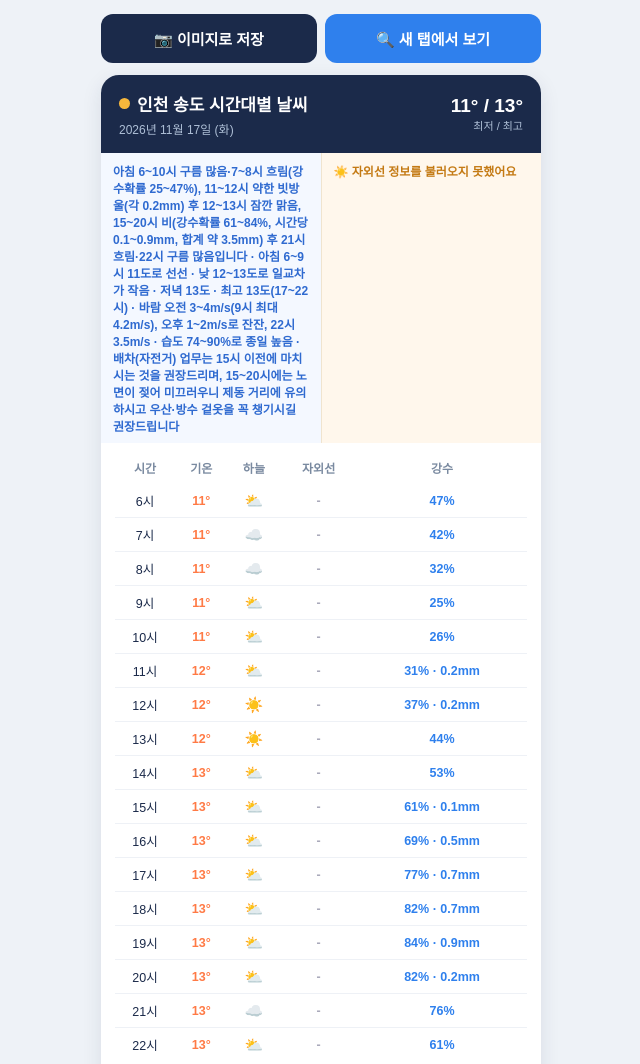
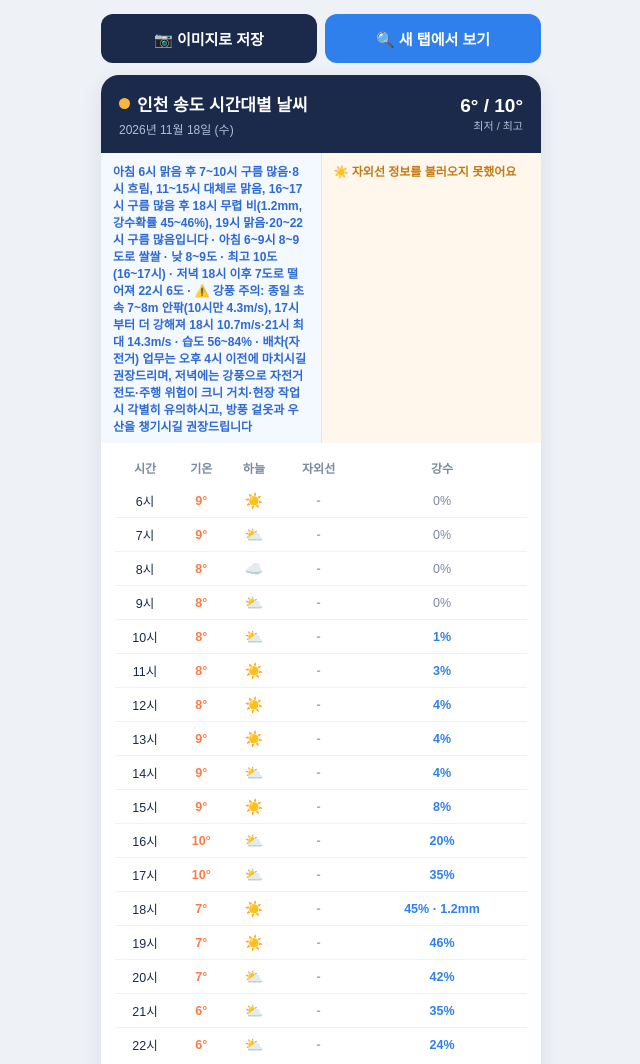
Before and after one commit to bada43131-ai/songdo-weather, a plain HTML site: page index.html in a window 1280 px wide. Shown: the top 1064 px of the page, without its empty margins (319-959 px from the left). Drawn offline with nearby package versions, Linux system fonts and the light colour scheme; no server answers.

Commit message:
Update weather 2026-11-18

```diff
--- a/index.html
+++ b/index.html
@@ -82,28 +82,28 @@
 <script>
 // ===== 기온/강수 데이터 (기상청 단기예보 / 인천 송도) — 매일 07시 자동 갱신 =====
 const DATA = {
-  date: "2026년 11월 17일 (화)",
-  tmin: 11, tmax: 13,
-  note: "아침 6~10시 구름 많음·7~8시 흐림(강수확률 25~47%), 11~12시 약한 빗방울(각 0.2mm) 후 12~13시 잠깐 맑음, 15~20시 비(강수확률 61~84%, 시간당 0.1~0.9mm, 합계 약 3.5mm) 후 21시 흐림·22시 구름 많음입니다 · 아침 6~9시 11도로 선선 · 낮 12~13도로 일교차가 작음 · 저녁 13도 · 최고 13도(17~22시) · 바람 오전 3~4m/s(9시 최대 4.2m/s), 오후 1~2m/s로 잔잔, 22시 3.5m/s · 습도 74~90%로 종일 높음 · 배차(자전거) 업무는 15시 이전에 마치시는 것을 권장드리며, 15~20시에는 노면이 젖어 미끄러우니 제동 거리에 유의하시고 우산·방수 겉옷을 꼭 챙기시길 권장드립니다",
+  date: "2026년 11월 18일 (수)",
+  tmin: 6, tmax: 10,
+  note: "아침 6시 맑음 후 7~10시 구름 많음·8시 흐림, 11~15시 대체로 맑음, 16~17시 구름 많음 후 18시 무렵 비(1.2mm, 강수확률 45~46%), 19시 맑음·20~22시 구름 많음입니다 · 아침 6~9시 8~9도로 쌀쌀 · 낮 8~9도 · 최고 10도(16~17시) · 저녁 18시 이후 7도로 떨어져 22시 6도 · ⚠️ 강풍 주의: 종일 초속 7~8m 안팎(10시만 4.3m/s), 17시부터 더 강해져 18시 10.7m/s·21시 최대 14.3m/s · 습도 56~84% · 배차(자전거) 업무는 오후 4시 이전에 마치시길 권장드리며, 저녁에는 강풍으로 자전거 전도·주행 위험이 크니 거치·현장 작업 시 각별히 유의하시고, 방풍 겉옷과 우산을 챙기시길 권장드립니다",
   // [시, 기온, 하늘(1맑음 3구름많음 4흐림), 강수확률%, 강수량mm]
   rows: [
-    [6, 11, 3, 47, 0],
-    [7, 11, 4, 42, 0],
-    [8, 11, 4, 32, 0],
-    [9, 11, 3, 25, 0],
-    [10, 11, 3, 26, 0],
-    [11, 12, 3, 31, 0.2],
-    [12, 12, 1, 37, 0.2],
-    [13, 12, 1, 44, 0],
-    [14, 13, 3, 53, 0],
-    [15, 13, 3, 61, 0.1],
-    [16, 13, 3, 69, 0.5],
-    [17, 13, 3, 77, 0.7],
-    [18, 13, 3, 82, 0.7],
-    [19, 13, 3, 84, 0.9],
-    [20, 13, 3, 82, 0.2],
-    [21, 13, 4, 76, 0],
-    [22, 13, 3, 61, 0]
+    [6, 9, 1, 0, 0],
+    [7, 9, 3, 0, 0],
+    [8, 8, 4, 0, 0],
+    [9, 8, 3, 0, 0],
+    [10, 8, 3, 1, 0],
+    [11, 8, 1, 3, 0],
+    [12, 8, 1, 4, 0],
+    [13, 9, 1, 4, 0],
+    [14, 9, 3, 4, 0],
+    [15, 9, 1, 8, 0],
+    [16, 10, 3, 20, 0],
+    [17, 10, 3, 35, 0],
+    [18, 7, 1, 45, 1.2],
+    [19, 7, 1, 46, 0],
+    [20, 7, 3, 42, 0],
+    [21, 6, 3, 35, 0],
+    [22, 6, 3, 24, 0]
   ]
 };
 const SKY = {1:"☀️",3:"⛅",4:"☁️"};
```
